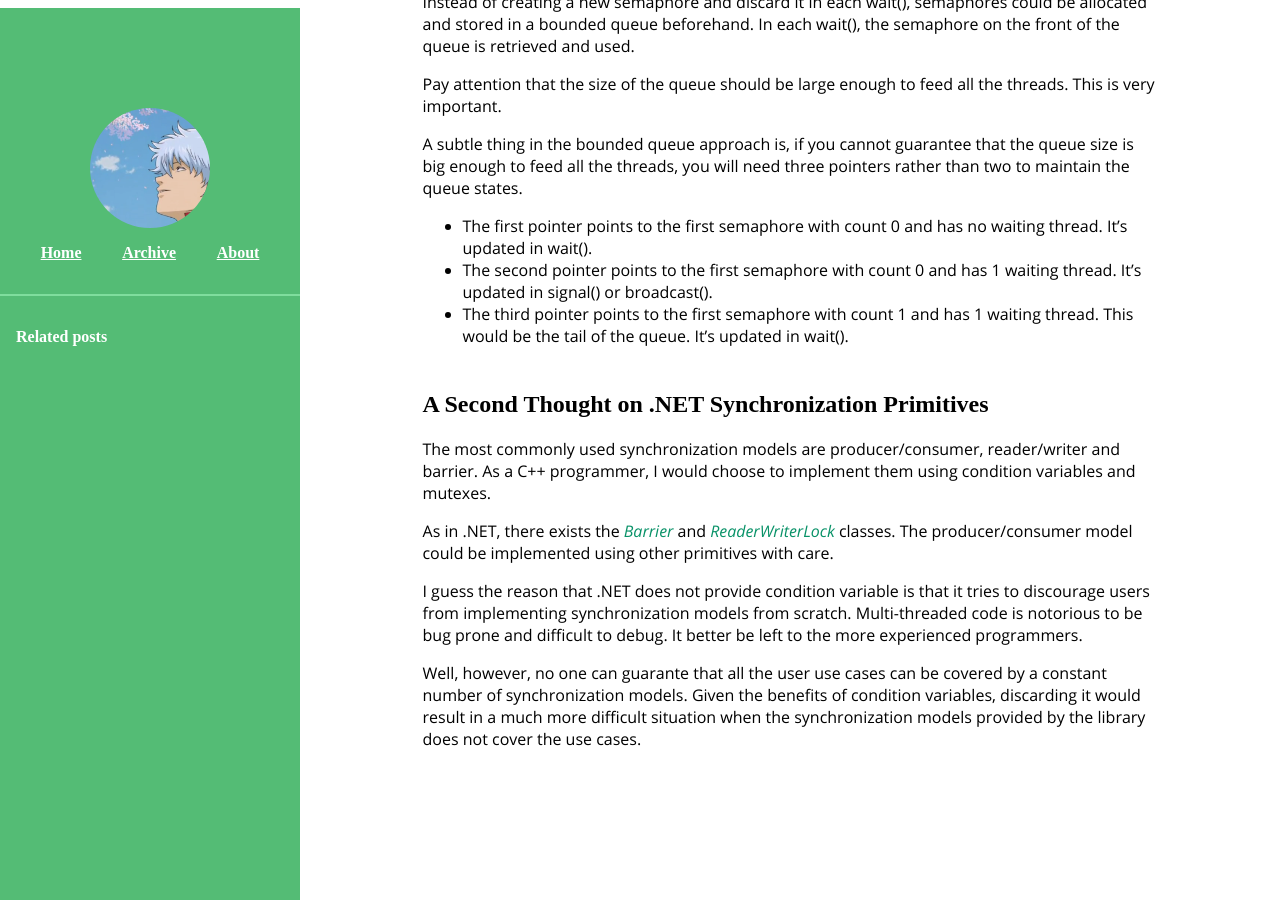
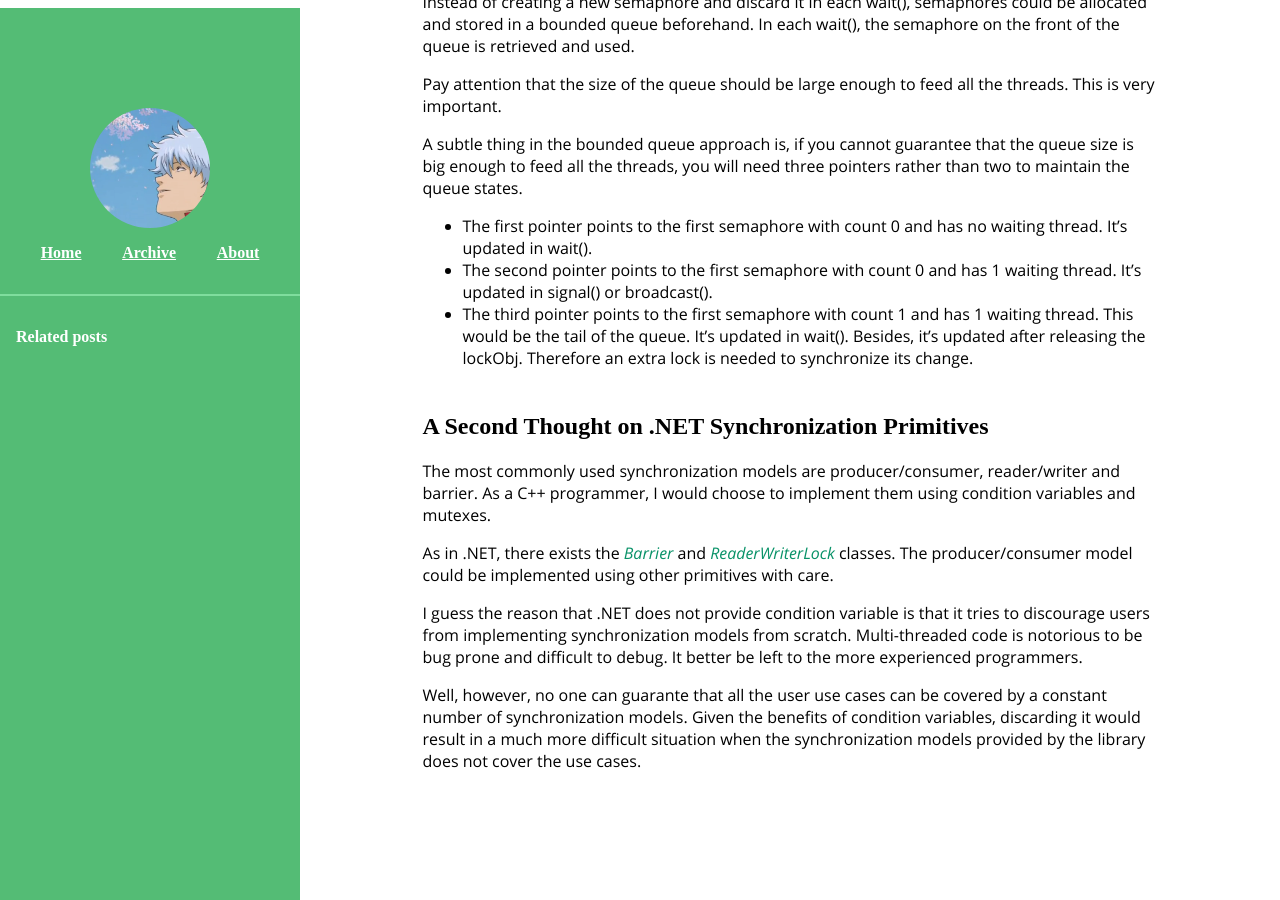
Before and after one commit to edwinfj/edwinfj.github.io, a Jekyll site: the page built from _posts/2020-04-24-cv-in-donet.md, in a window 1280 px wide and 900 px high, scrolled down 3322 px. Built offline with Jekyll 4.4.1, drawn with Linux system fonts in a browser that asks for light colours; some web fonts are replaced.

Commit message:
add more description for the tail pointer

```diff
--- a/_posts/2020-04-24-cv-in-donet.md
+++ b/_posts/2020-04-24-cv-in-donet.md
@@ -150,7 +150,7 @@ Pay attention that the size of the queue should be large enough to feed all the
 A subtle thing in the bounded queue approach is, if you cannot guarantee that the queue size is big enough to feed all the threads, you will need three pointers rather than two to maintain the queue states.
 - The first pointer points to the first semaphore with count 0 and has no waiting thread. It's updated in wait().
 - The second pointer points to the first semaphore with count 0 and has 1 waiting thread. It's updated in signal() or broadcast().
-- The third pointer points to the first semaphore with count 1 and has 1 waiting thread. This would be the tail of the queue. It's updated in wait().
+- The third pointer points to the first semaphore with count 1 and has 1 waiting thread. This would be the tail of the queue. It's updated in wait(). Besides, it's updated after releasing the lockObj. Therefore an extra lock is needed to synchronize its change.
 
 ## A Second Thought on .NET Synchronization Primitives
 
```
